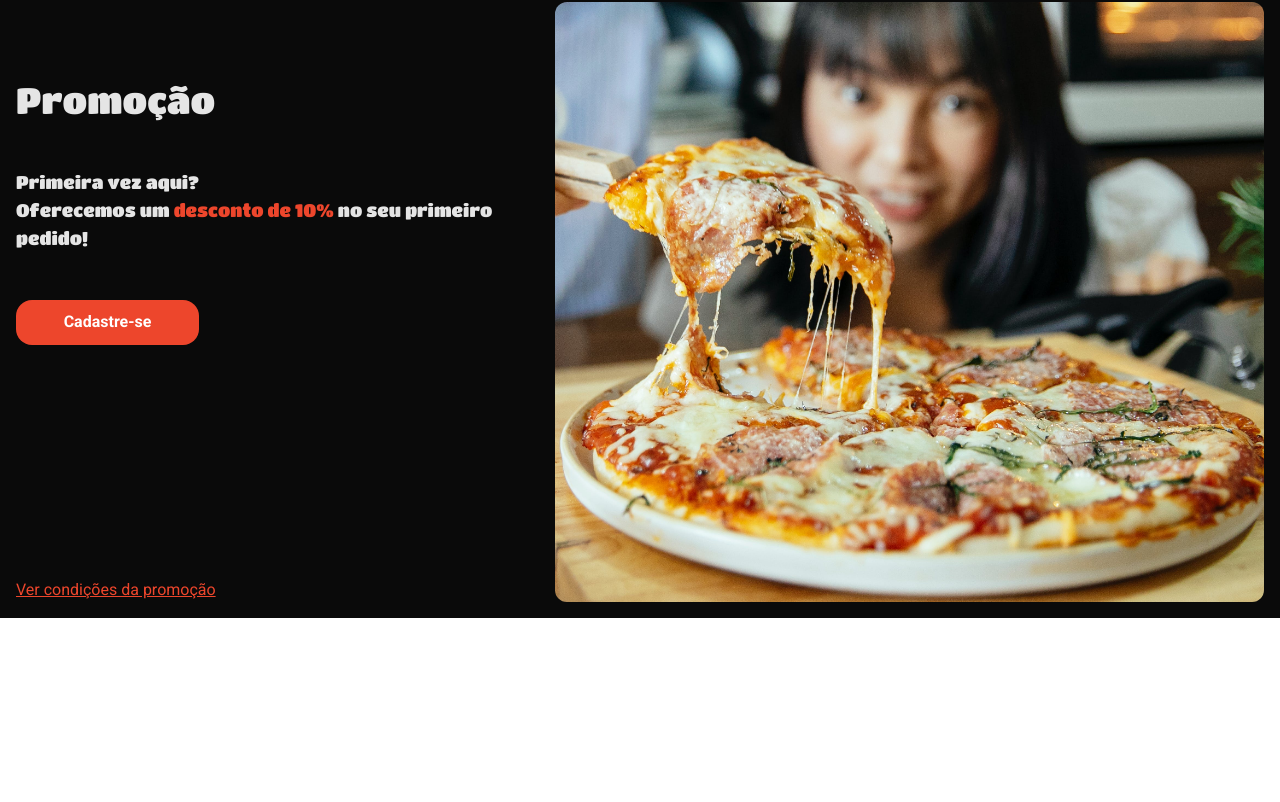
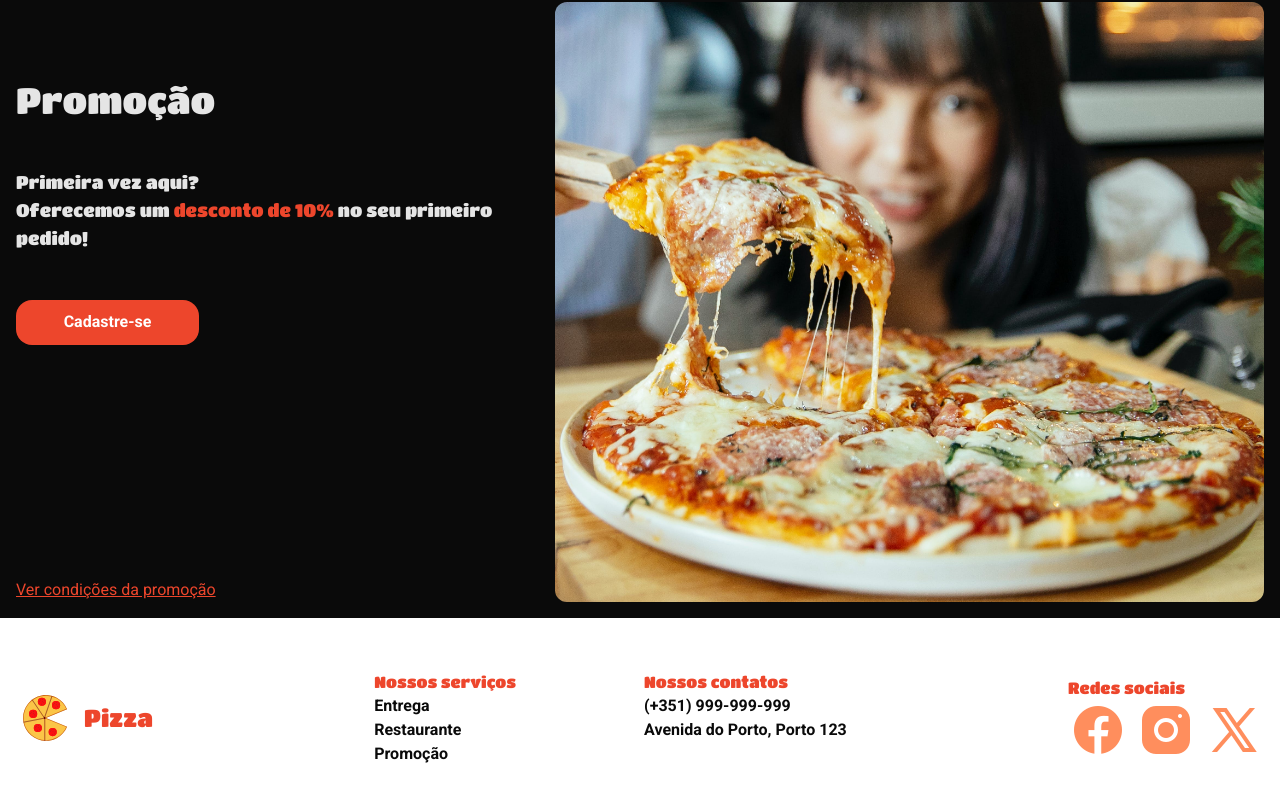
Before and after one commit to zWellingtonLima/Pizza-Restaurant-Delivery, a Next.js app: page / in a window 1280 px wide. Shown: the part 4164-4966 px from the top of the page. Before the commit the page ends 4782 px from the top, so only its background shows below. Built offline with nearby package versions, Linux system fonts and the light colour scheme; no server answers.

Commit message:
refac: created CustomElement to change multiple titan.one imports

```diff
--- a/app/layout.tsx
+++ b/app/layout.tsx
@@ -5,6 +5,7 @@ import "./globals.css";
 import Header from "@/components/Header";
 import ModalsProvider from "@/providers/modalsProvider";
 import getCurrentUser from "./actions/getCurrentUser";
+import Footer from "@/components/Footer";
 
 const roboto = Roboto({ subsets: ["latin"], weight: ["400", "500", "700"] });
 
@@ -32,6 +33,7 @@ export default async function RootLayout({
         <ModalsProvider />
         <Header currentUser={currentUser}/>
         {children}
+        <Footer />
       </body>
     </html>
   );
--- a/components/ChoosePlace.tsx
+++ b/components/ChoosePlace.tsx
@@ -1,21 +1,16 @@
 "use client"
 
 import ChoosePlaceCard from "./choosePlaceCard";
-import { Titan_One } from "next/font/google";
-
-const titan = Titan_One({
-  subsets: ["latin"],
-  weight: ["400"],
-});
+import CustomElement from "./customElement";
 
 const ChoosePlace = () => {
   return (
     <section className="pt-28 pb-40 text-center bg-neutral-200 w-full wavy-t">
-      <h2
-        className={`${titan.className} text-neutral-700 text-6xl pt-16 pb-28`}
+      <CustomElement element="h2"
+        className=" text-neutral-700 text-6xl pt-16 pb-28"
       >
         Onde gostaria de comer?
-      </h2>
+      </CustomElement>
       <div className='flex justify-center gap-x-32'>
         <ChoosePlaceCard
           src="/restaurant.svg"
--- a/components/Footer.tsx
+++ b/components/Footer.tsx
@@ -1,32 +1,44 @@
+import Image from "next/image";
+
 import Logo from "./logo";
 import Container from "./container";
-import Image from "next/image";
+import CustomElement from "./customElement";
 
 const Footer = () => {
   return (
     <footer>
-      <Container className='flex justify-between items-center'>
+      <Container className="flex h-[200px] justify-between items-center">
         <div>
           <Logo />
         </div>
 
+        <div className="flex gap-x-32">
           <div>
-          <div>
-            <h3>Nossos serviços</h3>
+            <CustomElement element="h3" className="text-primary-main">
+              Nossos serviços
+            </CustomElement>
+            <div className="font-bold">
               <p>Entrega</p>
               <p>Restaurante</p>
               <p>Promoção</p>
             </div>
+          </div>
           <div>
-            <h3>Nossos contatos</h3>
+            <CustomElement element="h3" className="text-primary-main">
+              Nossos contatos
+            </CustomElement>
+            <div className="font-bold">
               <p>(+351) 999-999-999</p>
               <p>Avenida do Porto, Porto 123</p>
             </div>
           </div>
+        </div>
 
         <div>
-          <h3>Redes sociais</h3>
-          <div>
+          <CustomElement element="h3" className="text-primary-main">
+            Redes sociais
+          </CustomElement>
+          <div className="flex gap-x-2">
             <div className="relative h-[60px] w-[60px]">
               <Image
                 src={"/Facebook.svg"}
@@ -34,7 +46,6 @@ const Footer = () => {
                 fill
                 className="object-contain"
               />
-            </div>
             </div>
             <div className="relative h-[60px] w-[60px]">
               <Image
@@ -53,6 +64,7 @@ const Footer = () => {
               />
             </div>
           </div>
+        </div>
       </Container>
     </footer>
   );
--- a/components/Gallery.tsx
+++ b/components/Gallery.tsx
@@ -1,13 +1,8 @@
 import { ChevronLeftCircle, ChevronRightCircle } from "lucide-react";
-import { Titan_One } from "next/font/google";
 
 import Container from "./container";
 import GalleryImg from "./galleryImg";
-
-const titan = Titan_One({
-  subsets: ["latin"],
-  weight: ["400"],
-});
+import CustomElement from "./customElement";
 
 // This component possibly may get instagram hashtags photos from pizzaria restaurant, filter and render by size...
 
@@ -15,11 +10,11 @@ const Gallery = () => {
   return (
     <section className="pt-36 pb-44 -mt-14 bg-neutral-800 wavy-t">
       <Container>
-        <h2
-          className={`${titan.className} text-neutral-300 text-6xl mb-28 text-center`}
+        <CustomElement element="h2"
+          className=" text-neutral-300 text-6xl mb-28 text-center"
         >
           Galeria
-        </h2>
+        </CustomElement>
         <div className="relative flex justify-between">
           {/* TODO: verify if Gallery imgs are */}
           <ChevronLeftCircle className="hover:scale-110 hover:text-primary-main/80 transition z-10 -left-5 absolute top-[45%] cursor-pointer w-16 h-16 text-neutral-300" />
--- a/components/Header.tsx
+++ b/components/Header.tsx
@@ -8,11 +8,7 @@ import {
   LogOut,
   Pizza,
 } from "lucide-react";
-import { Titan_One } from "next/font/google";
-const titan = Titan_One({
-  subsets: ["latin"],
-  weight: ["400"],
-});
+
 import { signOut } from "next-auth/react";
 import { User } from "@prisma/client";
 
@@ -29,6 +25,7 @@ import {
 } from "./ui/dropdown-menu";
 import { Avatar, AvatarImage } from "./ui/avatar";
 import Logo from "./logo";
+import CustomElement from "./customElement";
 
 interface HeaderProps {
   currentUser?: User | null;
@@ -51,9 +48,9 @@ const Header = ({ currentUser }: HeaderProps) => {
 
             {currentUser ? (
               <div className="flex items-center justify-between gap-x-4">
-                <p className={`text-white ${titan.className}`}>
+                <CustomElement element="p" className="text-white">
                   Your <span className="text-primary-main">Pizza</span>
-                </p>
+                </CustomElement>
                 <div>
                   <DropdownMenu>
                     <DropdownMenuTrigger className="flex gap-x-2 border-neutral-400 text-white shadow-lg items-center border-[1px] p-2 rounded-xl hover:bg-primary-main/30 transition">
--- a/components/Hero.tsx
+++ b/components/Hero.tsx
@@ -1,21 +1,16 @@
-import { Titan_One } from "next/font/google";
 import Image from "next/image";
 
 import { Button } from "./ui/button";
-
-const titan = Titan_One({
-  subsets: ["latin"],
-  weight: ["400"],
-});
+import CustomElement from "./customElement";
 
 const Hero = () => {
   return (
     <section className="py-32">
         <div className="flex">
           <div className="space-y-10 z-10 w-[45%]">
-            <h1 className={`${titan.className} text-black/80 text-7xl`}>
+            <CustomElement element="h1" className=" text-black/80 text-7xl">
               Deliciosas pizzas diretamente na sua porta
-            </h1>
+            </CustomElement>
             <p className={`font-bold text-gray-500 text-xl`}>
               Peça e mergulhe na melhor experiência de pizza da cidade!
             </p>
--- a/components/OurClients.tsx
+++ b/components/OurClients.tsx
@@ -1,6 +1,7 @@
 import { Titan_One } from "next/font/google";
 import ClientTestimonial from "./clientTestimonial";
 import { ScrollArea, ScrollBar } from "./ui/scroll-area";
+import CustomElement from "./customElement";
 
 const titan = Titan_One({
   subsets: ["latin"],
@@ -32,21 +33,30 @@ const OurClients = () => {
           </p>
           <article className="w-[50%] flex justify-between">
             <div>
-              <span className={`${titan.className} text-primary-main text-3xl`}>
+              <CustomElement
+                element="span"
+                className="text-primary-main text-3xl"
+              >
                 15k +
-              </span>
+              </CustomElement>
               <p className="text-neutral-400">Clientes satisfeitos</p>
             </div>
             <div>
-              <span className={`${titan.className} text-primary-main text-3xl`}>
+              <CustomElement
+                element="span"
+                className="text-primary-main text-3xl"
+              >
                 12
-              </span>
+              </CustomElement>
               <p className="text-neutral-400">Prêmios recebidos</p>
             </div>
             <div>
-              <span className={`${titan.className} text-primary-main text-3xl`}>
+              <CustomElement
+                element="span"
+                className="text-primary-main text-3xl"
+              >
                 25+
-              </span>
+              </CustomElement>
               <p className="text-neutral-400">Pizzas no menu</p>
             </div>
           </article>
--- a/components/Promotion.tsx
+++ b/components/Promotion.tsx
@@ -13,6 +13,7 @@ const titan = Titan_One({
 import { Button } from "./ui/button";
 import Container from "./container";
 
+// TODO: verify if user already exist ? "don't render this component or change text inviting a friend or something like this."
 const Promotion = () => {
   const registerModal = useRegisterModal();
 
--- a/components/WhyUs.tsx
+++ b/components/WhyUs.tsx
@@ -1,13 +1,8 @@
-import { Titan_One } from "next/font/google";
 import { LuSalad, LuChefHat } from "react-icons/lu";
 import { MdDeliveryDining } from "react-icons/md";
 
 import Info from "./info";
-
-const titan = Titan_One({
-  subsets: ["latin"],
-  weight: ["400"],
-});
+import CustomElement from "./customElement";
 
 const WhyUs = () => {
   const contentInfo = [
@@ -37,9 +32,9 @@ const WhyUs = () => {
   return (
     <section className="mt-12 pb-28 text-center">
       <h4 className="text-neutral-500 font-bold">Nosso Serviço</h4>
-      <h2 className={`${titan.className} text-neutral-700 text-6xl mb-28`}>
+      <CustomElement element="h2" className="text-neutral-700 text-6xl mb-28">
         Por que nos escolher
-      </h2>
+      </CustomElement>
       <div className="flex items-center justify-center gap-x-12">
         {contentInfo.map((item) => (
           <Info
--- /dev/null
+++ b/components/customElement.tsx
@@ -0,0 +1,22 @@
+import { Titan_One } from "next/font/google";
+
+const titan = Titan_One({
+  subsets: ["latin"],
+  weight: ["400"],
+});
+
+interface CustomElement {
+  element?: keyof JSX.IntrinsicElements;
+  className?: string;
+  children?: React.ReactNode;
+}
+
+const CustomElement = ({ element, className, children }: CustomElement) => {
+  const Element = element || "div";
+
+  return (
+    <Element className={`${titan.className} ${className}`}>{children}</Element>
+  );
+};
+
+export default CustomElement;
--- a/components/info.tsx
+++ b/components/info.tsx
@@ -1,18 +1,13 @@
 import { cn } from "@/lib/utils";
 import { Clock10, MapPin, Phone, LucideProps } from "lucide-react";
-import { Titan_One } from "next/font/google";
 import { IconType } from "react-icons";
+import CustomElement from "./customElement";
 
 const lucideIcons: Record<string, React.FC<LucideProps>> = {
   Clock10,
   MapPin,
   Phone,
 };
-
-const titan = Titan_One({
-  subsets: ["latin"],
-  weight: ["400"],
-});
 
 interface InfoProps {
   icon?: string;
@@ -50,8 +45,10 @@ const Info = ({
           <IconComponent className={"text-primary-main mb-2 h-10 w-10"} />
         )}
 
-        <h2 className={`${titan.className}`}>{title}</h2>
-        <h3 className={`${titan.className} mb-2`}>{subtitle}</h3>
+        <CustomElement element="h2">{title}</CustomElement>
+        <CustomElement element="h3" className={"mb-2"}>
+          {subtitle}
+        </CustomElement>
         <span className="font-bold text-gray-500">{content}</span>
       </div>
     </div>
```
Lines whose indentation alone changed are shown as unchanged.
